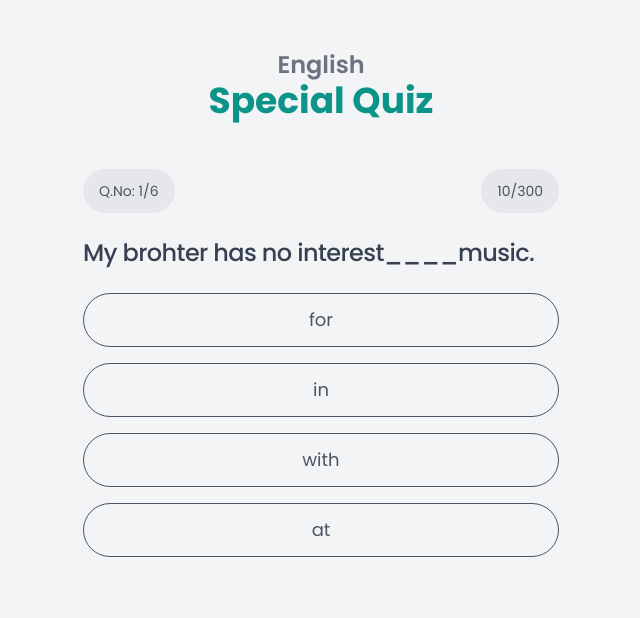
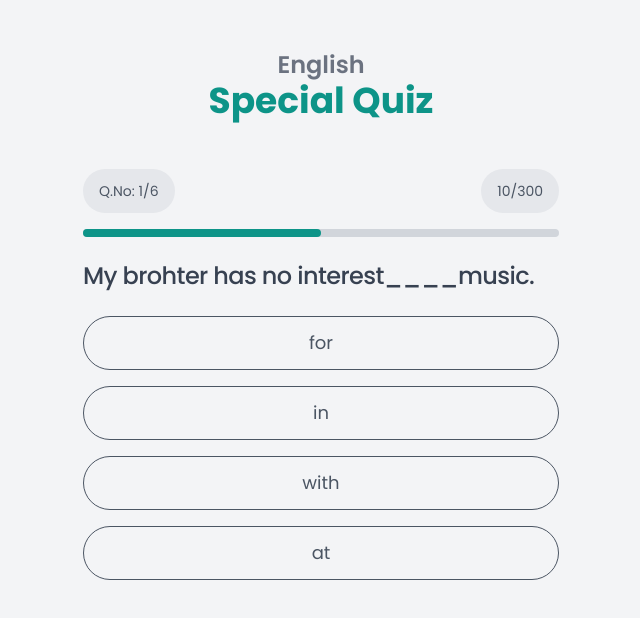
Before and after one commit to rasel-fswd/react-quiz-app, a React (Vite) app: page / in a window 1280 px wide. Both pictures are taken after a click on the button "Start". Shown: the top 618 px of the page, without its empty margins (319-959 px from the left). Built offline with nearby package versions, Linux system fonts and the light colour scheme.

Commit message:
Progress-bar include

```diff
--- a/src/App.jsx
+++ b/src/App.jsx
@@ -8,6 +8,7 @@ import Main from './components/Main';
 import FinishScreen from './components/FinishScreen';
 import AppLayout from './components/AppLayout';
 import Stats from './components/Stats';
+import ProgressBar from './components/ProgressBar';
 
 const data = [
   {
@@ -70,7 +71,10 @@ function reducer(state, action) {
         status: 'ready',
       };
     case 'active':
-      return { ...state, status: 'active' };
+      return {
+        ...state,
+        status: 'active',
+      };
     case 'newAnswer':
       return {
         ...state,
@@ -102,6 +106,7 @@ function App() {
   useEffect(function () {
     dispatch({ type: 'dataReceived', payload: data });
   }, []);
+
   return (
     <AppLayout>
       <Header />
@@ -110,7 +115,8 @@ function App() {
         {status === 'ready' && <StartScreen dispatch={dispatch} />}
         {status === 'active' && (
           <>
-            <Stats questions={questions} index={index}/>
+            <Stats questions={questions} index={index} />
+            <ProgressBar />
             <Question
               question={questions[index]}
               index={index}
--- /dev/null
+++ b/src/components/ProgressBar.jsx
@@ -0,0 +1,9 @@
+export default function ProgressBar() {
+  return (
+    <progress
+      max={100}
+      value={50}
+      className="h-2 w-full mb-4 [&::-webkit-progress-bar]:rounded-lg [&::-webkit-progress-value]:rounded-lg [&::-webkit-progress-bar]:bg-gray-300 [&::-webkit-progress-value]:bg-teal-600 [&::-moz-progress-bar]:bg-teal-600 [&::-moz-progress-bar]:rounded-lg"
+    ></progress>
+  );
+}
--- a/src/components/Stats.jsx
+++ b/src/components/Stats.jsx
@@ -1,6 +1,6 @@
 export default function Stats({questions, index}) {
   return (
-    <div className="flex justify-between mb-6 text-gray-600 text-sm">
+    <div className="flex justify-between mb-4 text-gray-600 text-sm">
       <p className="py-3 px-4 bg-gray-200 rounded-full">Q.No: {index + 1}/{questions.length}</p>
       <p className="py-3 px-4 bg-gray-200 rounded-full">10/300</p>
     </div>
```
Also changed, not shown: src/components/Question.jsx (+0 -8 lines).
